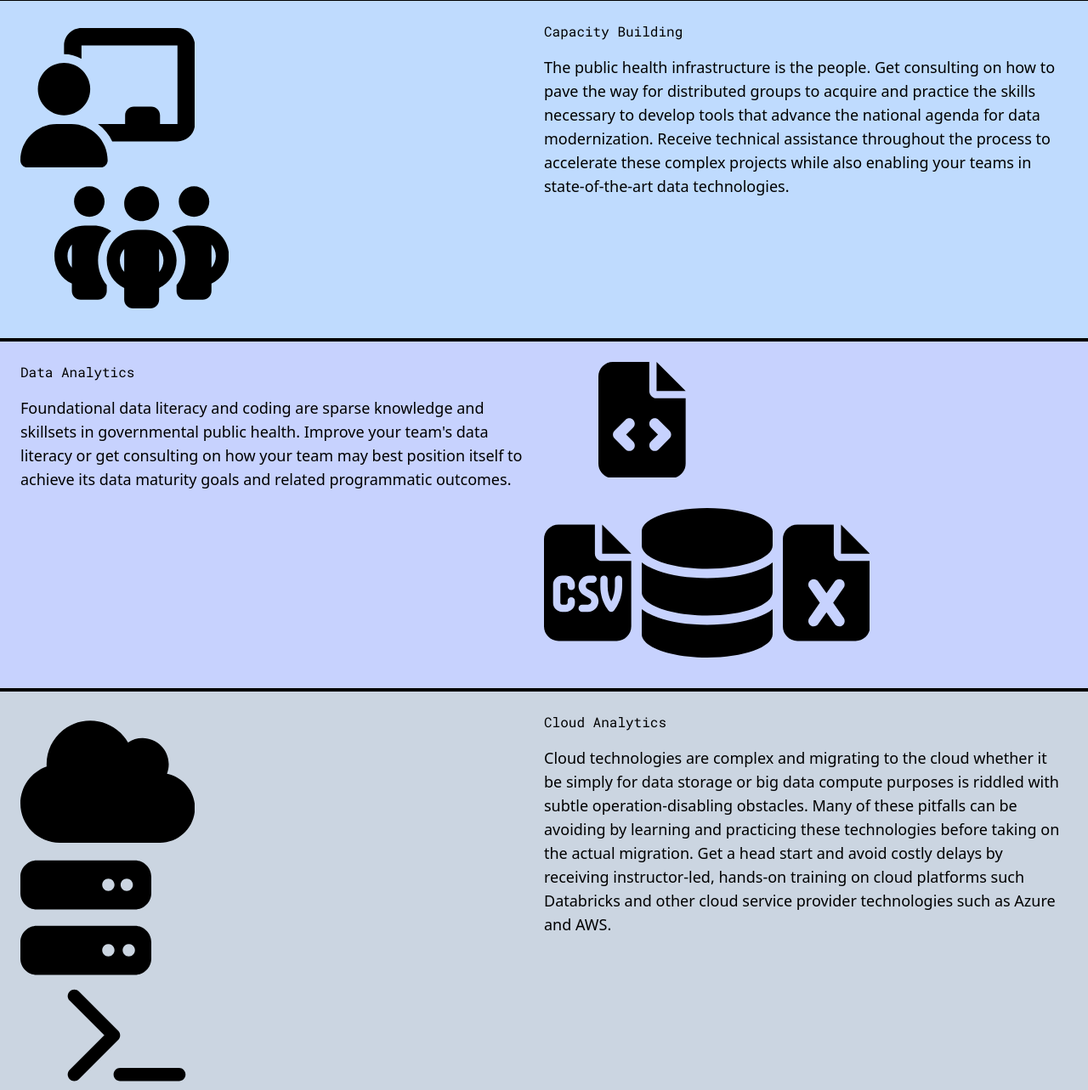
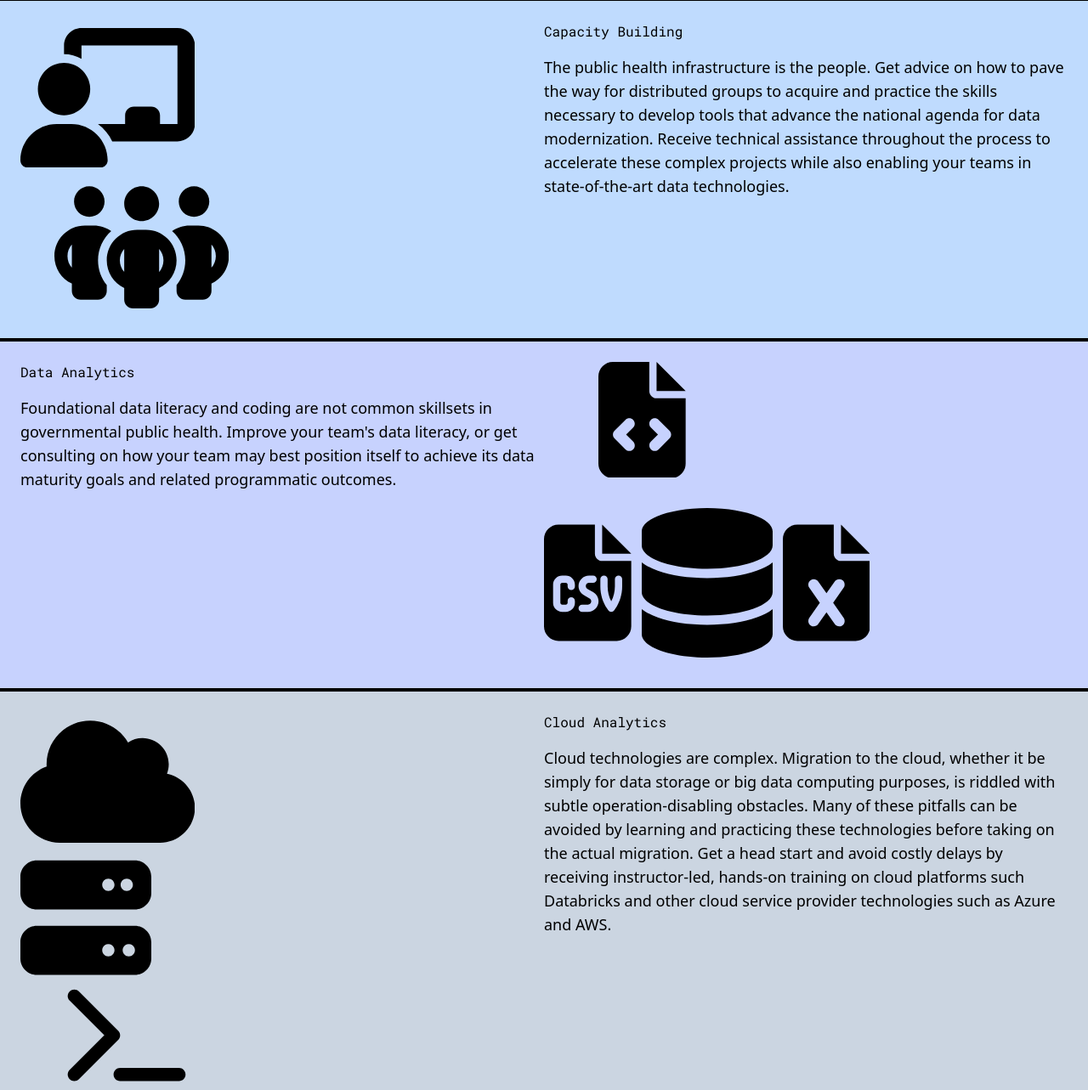
Before and after one commit to haroldgil/haroldgil.github.io, a plain HTML site: page index.html in a window 1280 px wide. Shown: the part 410-1693 px from the top of the page at 85% size. Drawn offline with nearby package versions, Linux system fonts and the light colour scheme.

Commit message:
Update index.html
Fixed typos and grammatical errors.

```diff
--- a/index.html
+++ b/index.html
@@ -71,7 +71,7 @@
         </div>
         <div class="w-2/4">
           <h1 class="mb-4" style="font-family:Roboto Mono">Capacity Building</h1>
-          <p class="text-lg font-extralight">The public health infrastructure is the people. Get consulting on how to pave the way for distributed groups to acquire and practice the skills necessary to develop tools that advance the national agenda for data modernization. Receive technical assistance throughout the process to accelerate these complex projects while also enabling your teams in state-of-the-art data technologies.</p>
+          <p class="text-lg font-extralight">The public health infrastructure is the people. Get advice on how to pave the way for distributed groups to acquire and practice the skills necessary to develop tools that advance the national agenda for data modernization. Receive technical assistance throughout the process to accelerate these complex projects while also enabling your teams in state-of-the-art data technologies.</p>
         </div>
       </div>
 
@@ -80,7 +80,7 @@
       <div class="flex flex-wrap bg-indigo-200 p-6">
         <div class="w-2/4">
           <h1 class="mb-4" style="font-family:Roboto Mono">Data Analytics</h1>
-          <p class="text-lg font-extralight">Foundational data literacy and coding are sparse knowledge and skillsets in governmental public health. Improve your team's data literacy or get consulting on how your team may best position itself to achieve its data maturity goals and related programmatic outcomes.</p>
+          <p class="text-lg font-extralight">Foundational data literacy and coding are not common skillsets in governmental public health. Improve your team's data literacy, or get consulting on how your team may best position itself to achieve its data maturity goals and related programmatic outcomes.</p>
         </div>
 
         <div class="flex w-2/4 flex-col">
@@ -132,7 +132,7 @@
 
         <div class="w-2/4">
           <h1 class="mb-4" style="font-family:Roboto Mono">Cloud Analytics</h1>
-          <p class="text-lg font-extralight">Cloud technologies are complex and migrating to the cloud whether it be simply for data storage or big data compute purposes is riddled with subtle operation-disabling obstacles. Many of these pitfalls can be avoiding by learning and practicing these technologies before taking on the actual migration. Get a head start and avoid costly delays by receiving instructor-led, hands-on training on cloud platforms such Databricks and other cloud service provider technologies such as Azure and AWS.
+          <p class="text-lg font-extralight">Cloud technologies are complex. Migration to the cloud, whether it be simply for data storage or big data computing purposes, is riddled with subtle operation-disabling obstacles. Many of these pitfalls can be avoided by learning and practicing these technologies before taking on the actual migration. Get a head start and avoid costly delays by receiving instructor-led, hands-on training on cloud platforms such Databricks and other cloud service provider technologies such as Azure and AWS.
 </p>
         </div>
       </div>
```
